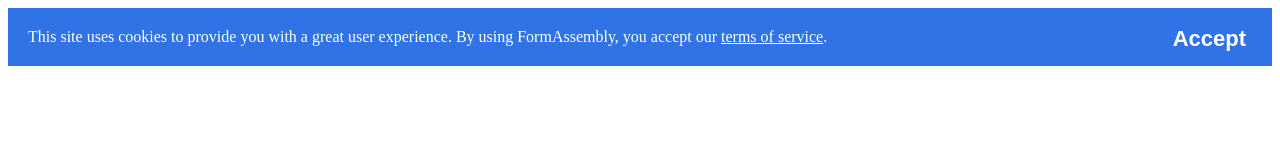
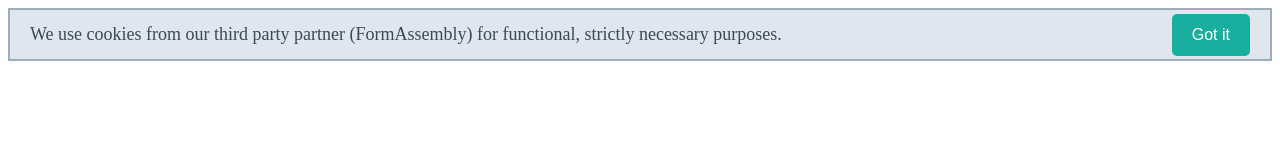
Before and after one commit to mbjacket81/SalesforceCookieFix, a plain HTML site: page test.html in a window 1280 px wide. Drawn offline with Linux system fonts and the light colour scheme.

Commit message:
Add files via upload

```diff
--- a/test.html
+++ b/test.html
@@ -1,74 +1,82 @@
 <!DOCTYPE html>
-<html lang="en">
-<head>
-    <meta charset="UTF-8">
-    <title><!DOCTYPE html>
 <html lang="en">
 <head>
     <meta charset="UTF-8">
     <title>Accept FormAssembly Cookies</title>
     <style>
         #acceptCookiesBlock{
+            border: 2px solid #9eadba;
+            background-color: #dfe6ee;
+            color: #3b4955;
+            margin-bottom: 15px;
             padding: 20px;
-                    background-color: #2f73e6;
-                    color: white;
-                    margin-bottom: 15px;
+            font-size: 18px;
+            line-height: 9px;
         }
         #acceptCookiesBlock a{
             color: white;
         }
         #acceptCookiesBlock button{
             margin-left: 15px;
+            margin-top: -16px;
             color: white;
-                    font-weight: bold;
             float: right;
-                    font-size: 22px;
-                    line-height: 20px;
             cursor: pointer;
             transition: 0.3s;
-                    background: none;
+            background: #19af9f;
             border: none;
+            border-radius: 5px;
+            padding: 12px 20px;
+            font-size: 16px;
         }
         #acceptCookiesBlock button:hover{
             color: black;
         }
     </style>
-        </head>
-<body>
-<div id="acceptCookiesBlock" style="display: none;">
-    <button onclick="acceptFACookies()">Accept</button>
-    This site uses cookies to provide you with a great user experience.  By using FormAssembly, you accept our <a href="https://www.formassembly.com/terms-of-service/">terms of service</a>.
-</div>
-
-
-<iframe id="formIframe"
-        src="https://uat-1-app.cust.fd.vwsrv.net/328"
-        sandbox="allow-modals allow-scripts allow-same-origin allow-top-navigation allow-storage-access-by-user-activation"
-        style="width: 100%; height: 100%; min-height: 800px; display: none;"></iframe>
-
     <script>
-    var cookieFixUrl = "https://uat-1-app.cust.fd.vwsrv.net/iframe_fix.html";
+    //    var cookieFixUrl = "https://uat-1-app.cust.fd.vwsrv.net/iframe_fix.html";
+        var cookieFixUrl = "https://app.formassembly.localhost:8443/iframe_fix.html";
         var acceptedFACookies = false;
         function redirectToFAFix(){
-        document.cookie = 'iframe_cookie_fix=fixed; expires=Tue, 19 Jan 2099 03:14:07 UTC; path=/';
+            sessionStorage.setItem('iframe_cookie_fix', 'fixed');
             window.location.replace(cookieFixUrl+"?returnUrl="+window.location.href);
         }
         function acceptFACookies(){
             acceptedFACookies = true;
             redirectToFAFix();
         }
-    if (!document.cookie.match(/^(.*;)?\s*iframe_cookie_fix\s*=\s*[^;]+(.*)?$/)) {
+        if(!sessionStorage.getItem('iframe_cookie_fix')){
+    //    if (!document.cookie.match(/^(.*;)?\s*iframe_cookie_fix\s*=\s*[^;]+(.*)?$/)) {
             if(!acceptedFACookies){
+                window.onload = function() {
                     document.getElementById('acceptCookiesBlock').style.display = 'block';
+                };
             }else {
                 redirectToFAFix();
             }
         }else{
+            window.onload = function() {
                 document.getElementById('formIframe').style.display = 'block';
+            };
         }
     </script>
+</head>
+<body>
 
 
+<!--<iframe id="formIframe"-->
+<!--        src="https://uat-1-app.cust.fd.vwsrv.net/328"-->
+<!--        sandbox="allow-modals allow-scripts allow-same-origin allow-top-navigation allow-storage-access-by-user-activation"-->
+<!--        style="width: 100%; height: 100%; min-height: 800px; display: none;"></iframe>-->
+
+    <div id="acceptCookiesBlock" style="display: none;">
+        <button onclick="acceptFACookies()">Got it</button>
+        We use cookies from our third party partner (FormAssembly) for functional, strictly necessary purposes.
+    </div>
+    <iframe id="formIframe"
+            src="https://app.formassembly.localhost:8443/2"
+            sandbox="allow-modals allow-scripts allow-same-origin allow-top-navigation allow-storage-access-by-user-activation"
+            style="width: 100%; height: 100%; min-height: 800px; display: none;"></iframe>
 
 </body>
 </html>
```
Also changed, not shown: index.html (+24 -5 lines). Lines whose indentation alone changed are shown as unchanged.
